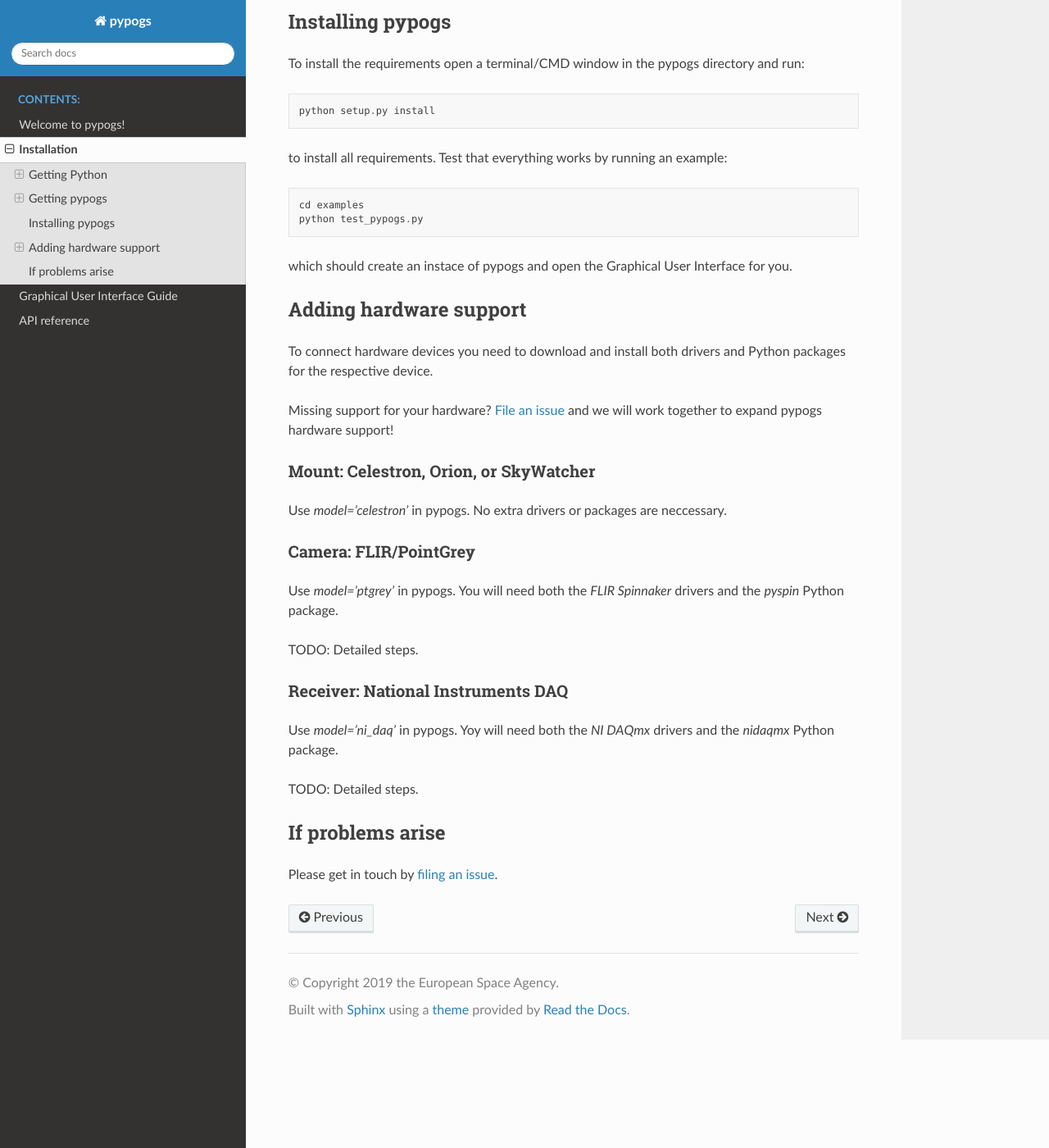
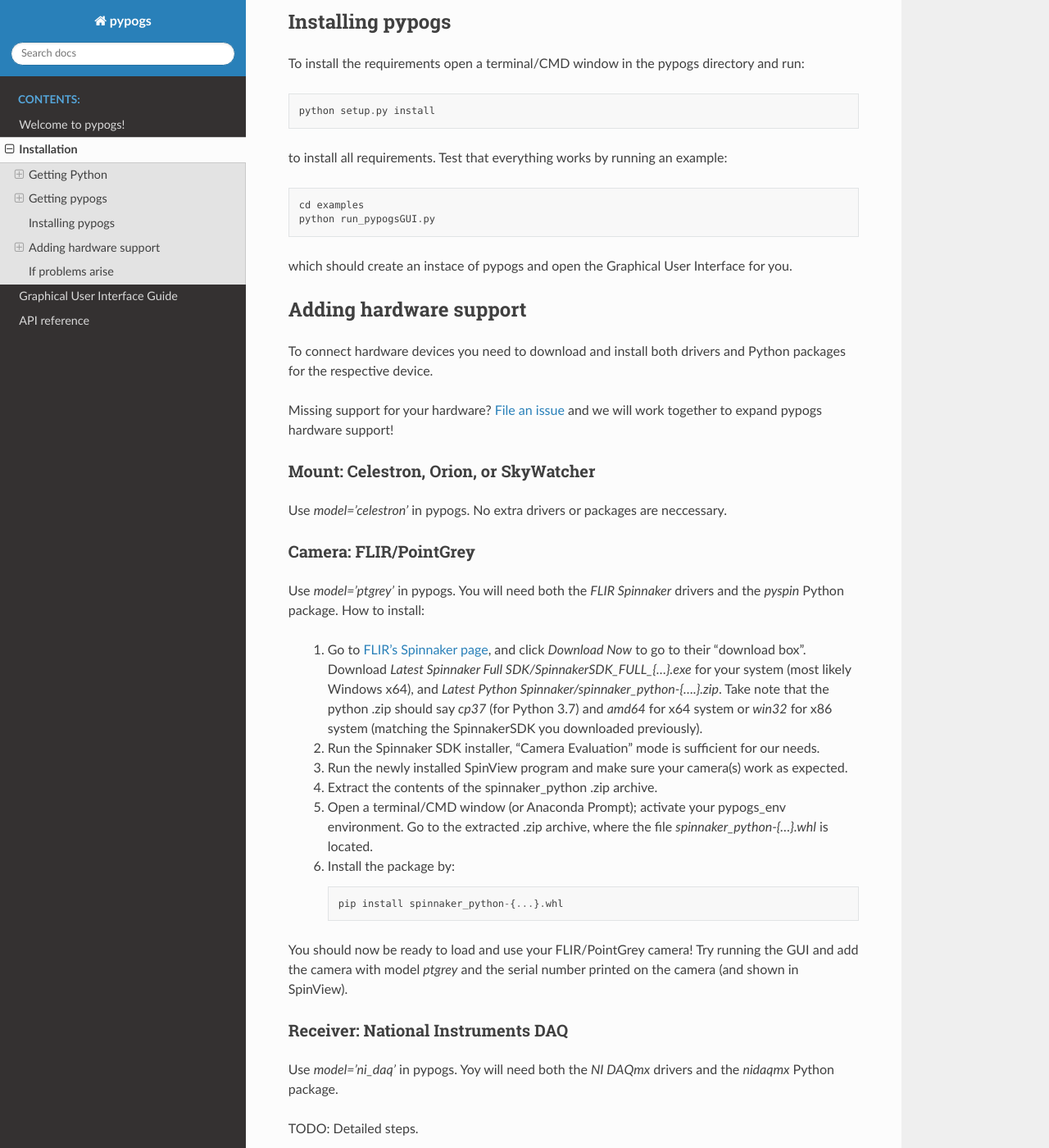
Before and after one commit to esa/pypogs, a Sphinx documentation site: the page built from docs/installation.rst, in a window 1280 px wide and 1400 px high, scrolled down 2424 px. Shown: the whole window at 82% size. Built offline with Sphinx 7.4.7 and the Read the Docs theme 2.0.0, drawn with Linux system fonts in a browser that asks for light colours.

Commit message:
Update install instructions

```diff
--- a/docs/installation.rst
+++ b/docs/installation.rst
@@ -101,7 +101,7 @@ To install the requirements open a terminal/CMD window in the pypogs directory a
 to install all requirements. Test that everything works by running an example::
 
     cd examples
-    python test_pypogs.py
+    python run_pypogsGUI.py
 
 which should create an instace of pypogs and open the Graphical User Interface for you.
 
@@ -120,9 +120,25 @@ Use `model='celestron'` in pypogs. No extra drivers or packages are neccessary.
 Camera: FLIR/PointGrey
 ^^^^^^^^^^^^^^^^^^^^^^
 Use `model='ptgrey'` in pypogs. You will need both the `FLIR Spinnaker` drivers and the `pyspin`
-Python package.
+Python package. How to install:
 
-TODO: Detailed steps.
+    1. Go to `FLIR's Spinnaker page <https://www.flir.com/products/spinnaker-sdk/>`_, and click
+       `Download Now` to go to their "download box". Download
+       `Latest Spinnaker Full SDK/SpinnakerSDK_FULL_{...}.exe` for your system
+       (most likely Windows x64), and `Latest Python Spinnaker/spinnaker_python-{....}.zip`. Take
+       note that the python .zip should say `cp37` (for Python 3.7) and `amd64` for x64 system or
+       `win32` for x86 system (matching the SpinnakerSDK you downloaded previously).
+    2. Run the Spinnaker SDK installer, "Camera Evaluation" mode is sufficient for our needs.
+    3. Run the newly installed SpinView program and make sure your camera(s) work as expected.
+    4. Extract the contents of the spinnaker_python .zip archive.
+    5. Open a terminal/CMD window (or Anaconda Prompt); activate your pypogs_env environment. Go to
+       the extracted .zip archive, where the file `spinnaker_python-{...}.whl` is located.
+    6. Install the package by::
+
+           pip install spinnaker_python-{...}.whl
+
+You should now be ready to load and use your FLIR/PointGrey camera! Try running the GUI and add the
+camera with model `ptgrey` and the serial number printed on the camera (and shown in SpinView).
 
 Receiver: National Instruments DAQ
 ^^^^^^^^^^^^^^^^^^^^^^^^^^^^^^^^^^
```
